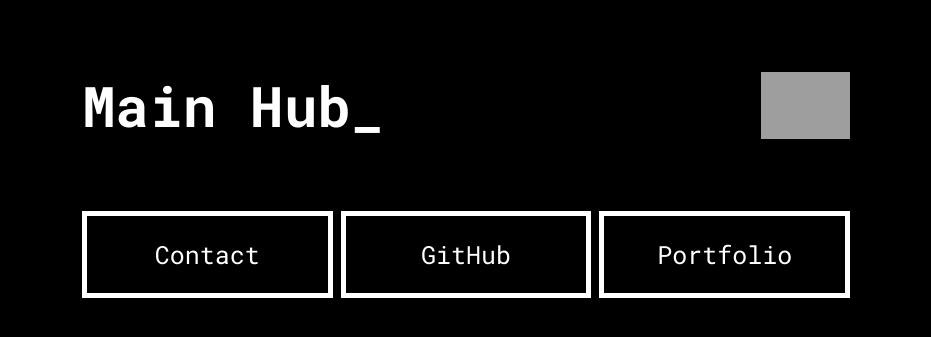
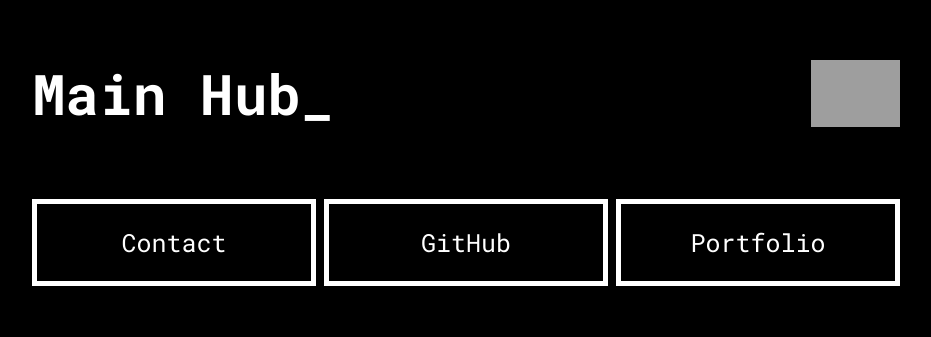
Before and after one commit to Txaverria/txaverria.github.io, a plain HTML site: page index.html in a window 1280 px wide. Shown: the part 227-564 px from the top of the page, without its empty margins (174-1105 px from the left). Drawn offline with nearby package versions, Linux system fonts and the light colour scheme; grey boxes are pictures that could not be loaded.

Commit message:
new change

```diff
--- a/css/index.css
+++ b/css/index.css
@@ -6,13 +6,13 @@
 }
 html,
 body {
-  height: 100%;
+	height: 100%;
 }
 
 body {
 	color: white;
 	background-color: #000000;
-	font-family: 'Roboto Mono', monospace;
+	font-family: "Roboto Mono", monospace;
 	display: flex !important;
 	align-items: center !important;
 	height: 100%;
@@ -23,7 +23,7 @@
 }
 
 .custom-container {
-	max-width: 800px;
+	max-width: 900px;
 	padding: 1rem;
 }
 
@@ -108,8 +108,9 @@
 
 @keyframes rotate {
 	from {
-        transform: rotate(0deg);
-    } to {
+		transform: rotate(0deg);
+	}
+	to {
 		transform: rotate(360deg);
 	}
 }
--- a/index.html
+++ b/index.html
@@ -16,11 +16,6 @@
 	</head>
 	<body class="d-flex align-items-center">
 		<main class="custom-container w-100 m-auto">
-			<div class="row">
-				<div class="col-12">
-					<h1 class="display-4 fw-bold mb-4 text-center"></h1>
-				</div>
-			</div>
 			<div class="d-flex mb-5">
 				<h1 class="display-4 fw-bold mb-4 me-auto">
 					Main Hub<span class="blink-span"></span>
```
